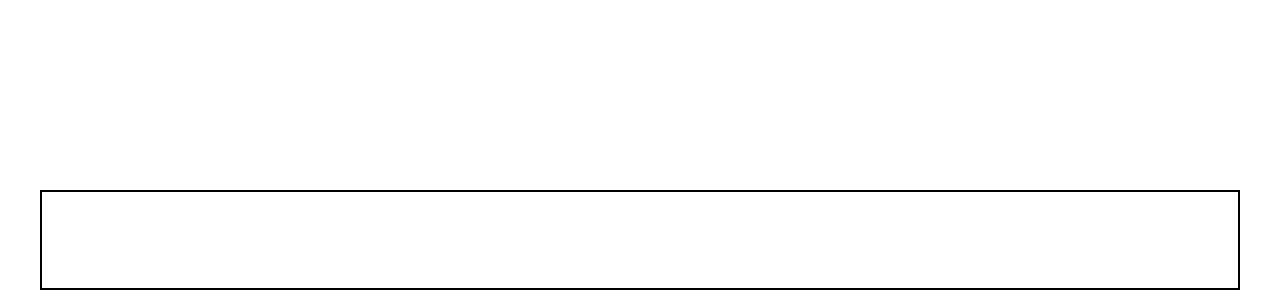
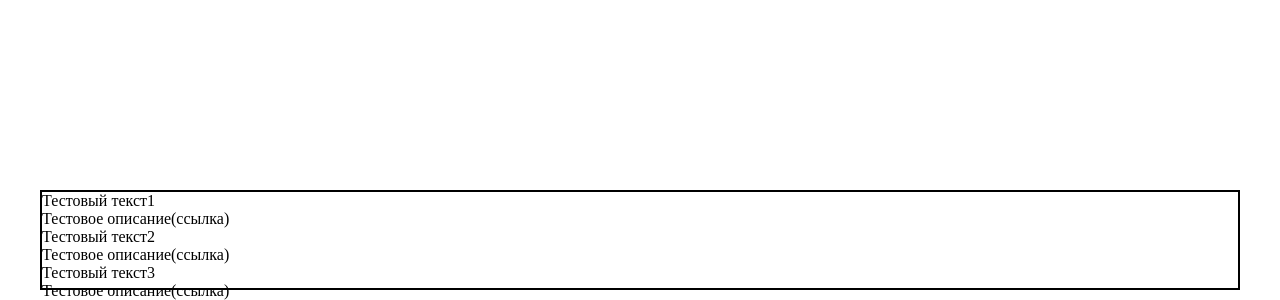
Before and after one commit to Lamstrong/SHOP, a React (Vite) app in the folder enternet-shop/: page / in a window 1280 px wide. Shown: the part 710-1010 px from the top of the page. Built offline with nearby package versions, Linux system fonts and the light colour scheme.

Commit message:
Добавлен UI компонент для футера. (поломанный)

```diff
--- a/enternet-shop/index.html
+++ b/enternet-shop/index.html
@@ -20,5 +20,6 @@
   <body>
     <div id="root"></div>
     <script type="module" src="/src/main.tsx"></script>
+    <!-- <script src="./src/api/api.ts"></script> -->
   </body>
 </html>
--- a/enternet-shop/src/components/Footer.tsx
+++ b/enternet-shop/src/components/Footer.tsx
@@ -1,7 +1,12 @@
 import styles from "./css/footer.module.css";
+import FooterService from "./ui/FooterService";
 
 const Footer = () => {
-  return <div className={styles.footerContainer}></div>;
+  return (
+    <div className={styles.footerContainer}>
+      <FooterService />
+    </div>
+  );
 };
 
 export default Footer;
--- a/enternet-shop/src/components/ui/FooterService.tsx
+++ b/enternet-shop/src/components/ui/FooterService.tsx
@@ -1,3 +1,32 @@
+import { title } from "process";
+
+const footerServices = [
+  {
+    title: "Тестовый текст1",
+    description: "Тестовое описание(ссылка)",
+    href: "#",
+  },
+  {
+    title: "Тестовый текст2",
+    description: "Тестовое описание(ссылка)",
+    href: "#",
+  },
+  {
+    title: "Тестовый текст3",
+    description: "Тестовое описание(ссылка)",
+    href: "#",
+  },
+];
+
 export default function FooterService() {
-  return <></>;
+  return (
+    <div>
+      {footerServices.map(({ title, description, href }) => (
+        <div key={title}>
+          <h6>{title}</h6>
+          <a href={href}>{description}</a>
+        </div>
+      ))}
+    </div>
+  );
 }
```
Also changed, not shown: enternet-shop/src/api/api.ts (added, +9 -0 lines), enternet-shop/src/components/css/main.module.css (deleted).
